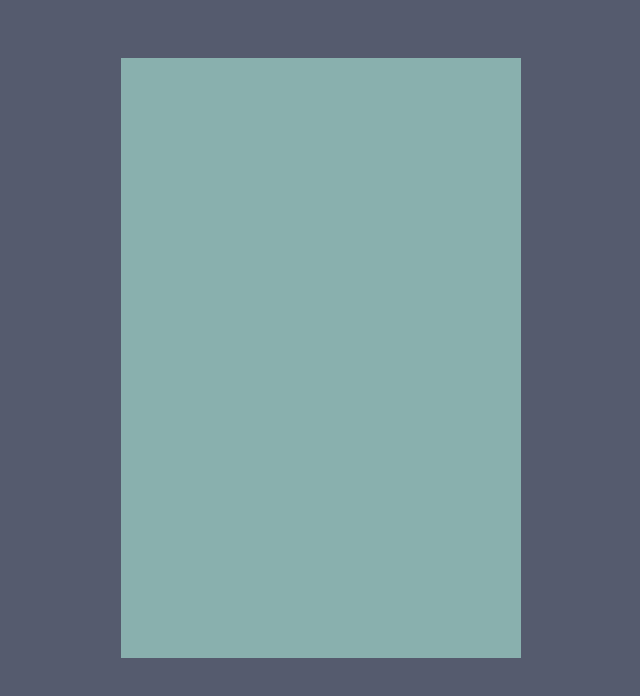
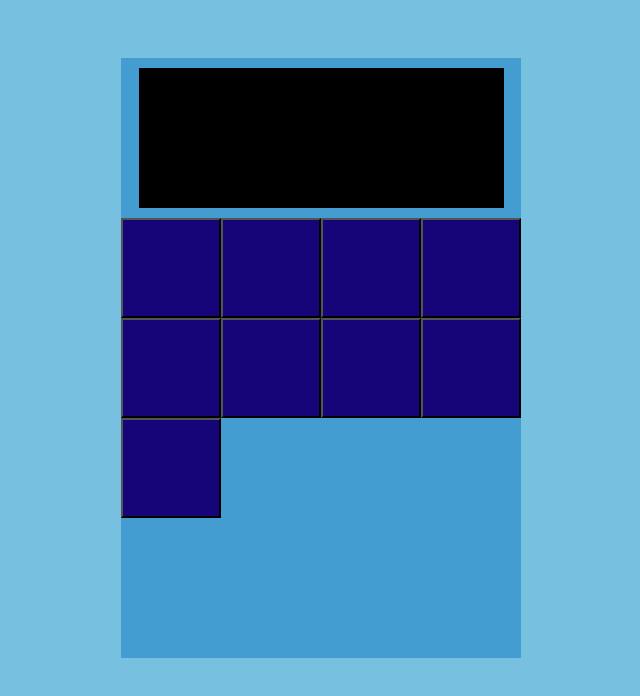
Before and after one commit to yojaepak/Calculator, a plain HTML site: page index.html in a window 1280 px wide. Shown: the whole page, without its empty margins (319-959 px from the left). Drawn offline with Linux system fonts and the light colour scheme.

Commit message:
basic layout for display and keys

```diff
--- a/index.html
+++ b/index.html
@@ -10,8 +10,20 @@
 <body>
     <div class="flex_container">
         <div class="calculator">
-            <div class="display"></div>
-            <div class="buttons"></div>
+            <div class="display">
+                <div class="output"></div>
+            </div>
+            <div class="buttons">
+                <button class="input" id="clear"></button>
+                <button class="input" id="backspace"></button>
+                <button class="input" id="add"></button>
+                <button class="input" id="subtract"></button>
+                <button class="input" id="multiply"></button>
+                <button class="input" id="divide"></button>
+                <button class="input" id="decimal"></button>
+                <button class="input"id="posi_negi"></button>
+                <button class="input"id="equal"></button>
+            </div>
         </div>
     </div>
 
--- a/script.js
+++ b/script.js
@@ -16,15 +16,18 @@ function divide(inputOne, inputTwo){
 
 function operate(inputOne, inputTwo, operator){
     if (operator === "+"){
-        add(inputOne,inputTwo);
+        return add(inputOne,inputTwo);
     }
     else if (operator === "-"){
-        subtract(inputOne, inputTwo);
+        return subtract(inputOne, inputTwo);
     }
     else if (operator === "*"){
-        multiply(inputOne, inputTwo);
+        return multiply(inputOne, inputTwo);
     }
     else if (operator === "/"){
-        divide(inputOne, inputTwo);
+        return divide(inputOne, inputTwo);
     }
 }
+
+
+console.log(operate(10,3,"-"));
--- a/style.css
+++ b/style.css
@@ -1,5 +1,5 @@
 body {
-    background-color: #555b6e;
+    background-color: #78C0E0;
 }
 
 .flex_container {
@@ -14,5 +14,29 @@ body {
     margin-top: 50px;
     width: 400px;
     height: 600px;
-    background-color: #89b0ae;
+    background-color: #449DD1;
 }
+
+.buttons {
+    display: flex;
+    flex-wrap: wrap;
+    align-items: center;
+}
+
+.display{
+    display: flex;
+    justify-content: center;
+}
+
+.output{
+    width: 365px;
+    height: 140px;
+    margin: 10px;
+    background-color: black;
+}
+
+.input {
+    width: 100px;
+    height: 100px;
+    background-color: #150578;
+}
```
